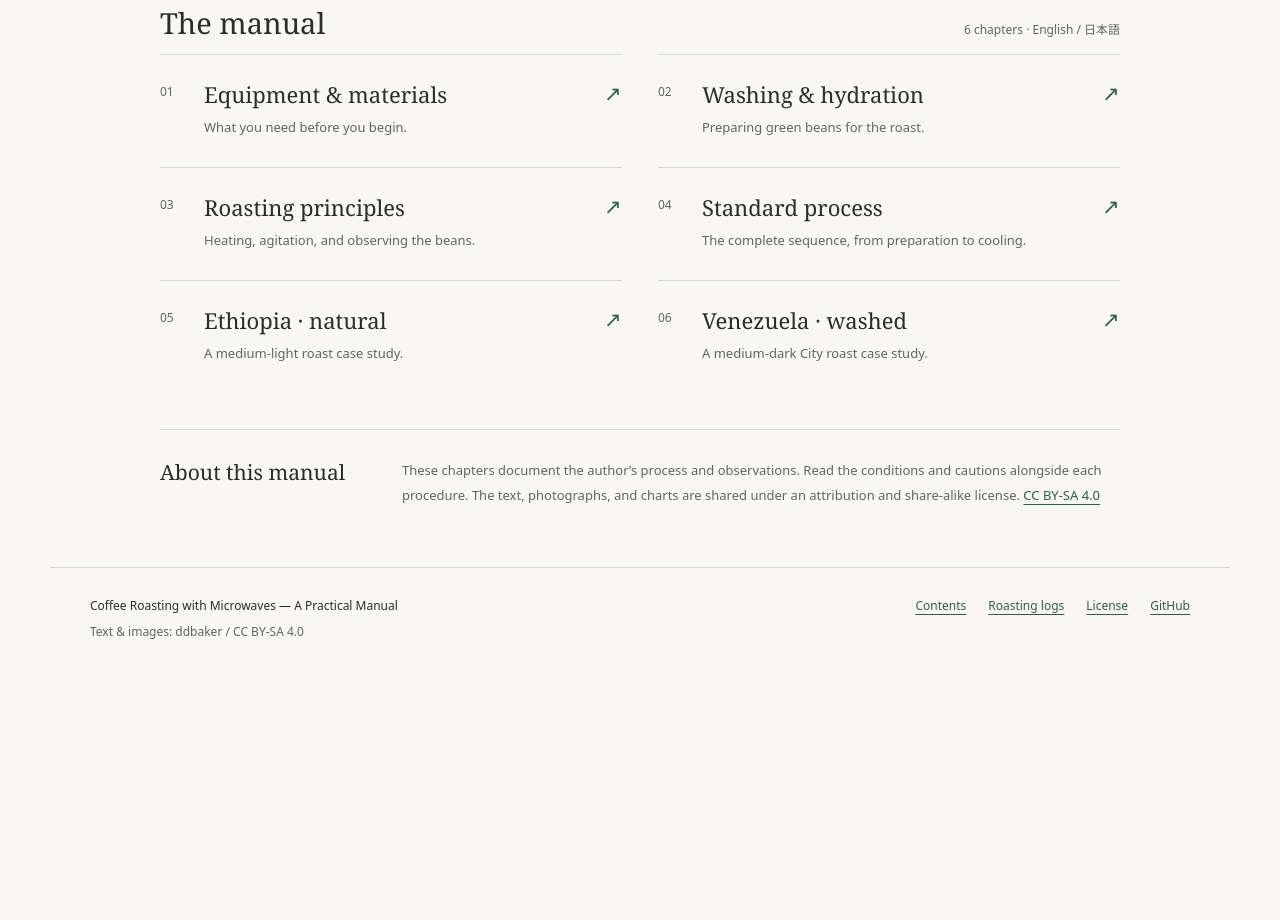
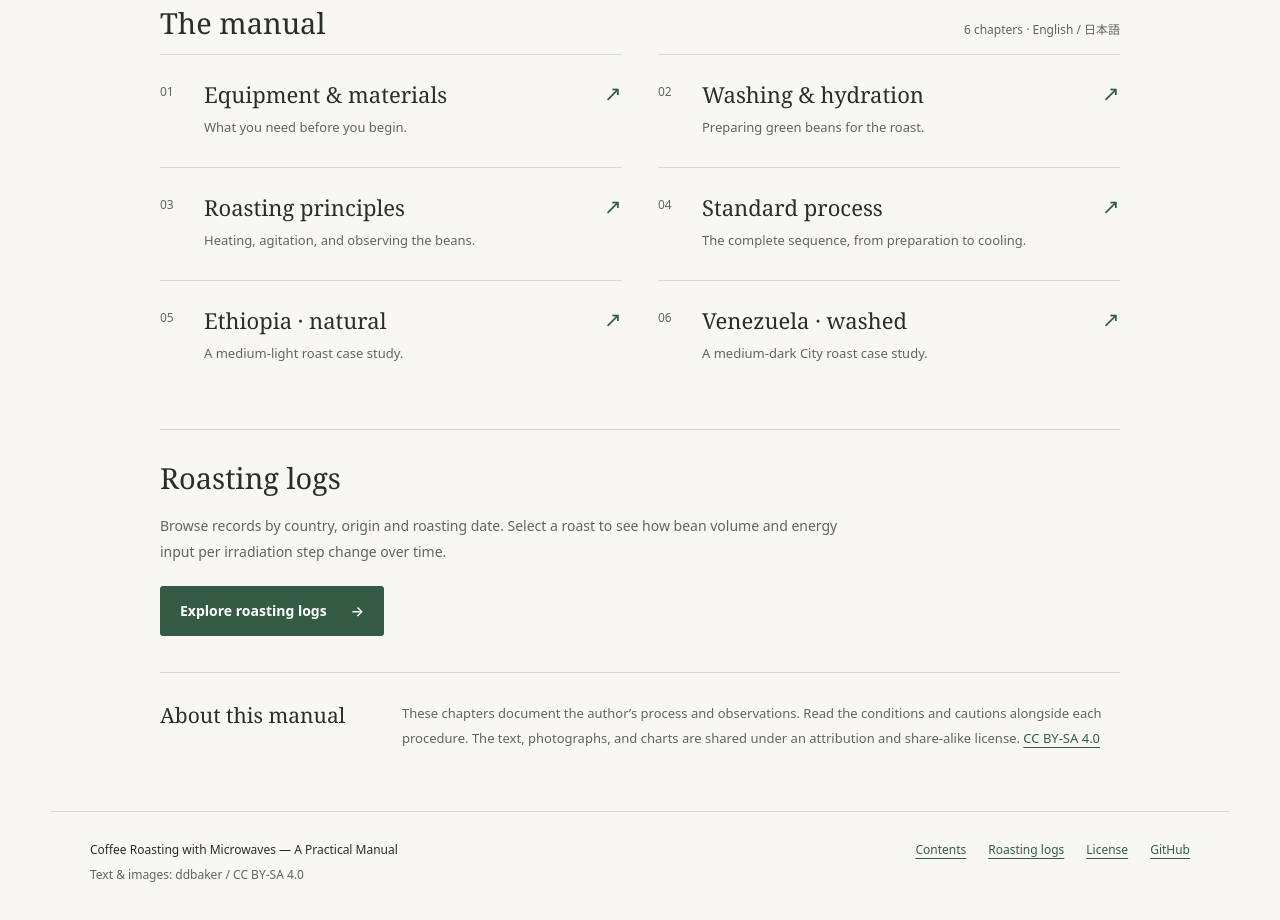
Before and after one commit to ddbaker/microwave_coffee_roasting_manual, an Astro site: page / in a window 1280 px wide. Shown: the part 672-1592 px from the top of the page. Before the commit the page ends 1350 px from the top, so only its background shows below. Built offline with nearby package versions, Linux system fonts and the light colour scheme; Astro itself is replaced by a stand-in of ours.

Commit message:
Add roasting logs introduction to both home pages

```diff
--- a/src/components/Home.astro
+++ b/src/components/Home.astro
@@ -18,6 +18,16 @@ const description = ja ? '器具の準備、生豆の洗浄、加熱と攪拌、
       <div class="section-heading"><h2 id="contents-title">{ja ? 'マニュアルを読む' : 'The manual'}</h2><span>{ja ? '全6章 · 日本語 / English' : '6 chapters · English / 日本語'}</span></div>
       <ol class="chapter-list">{chapters.map((chapter, index) => <li><a href={route(lang, chapter.key)}><span class="chapter-number">{String(index + 1).padStart(2, '0')}</span><span><h3>{chapter[lang]}</h3><p>{chapter.description[ja ? 1 : 0]}</p></span><span class="chapter-arrow" aria-hidden="true">↗</span></a></li>)}</ol>
     </section>
+    <section class="roasting-intro" aria-labelledby="roasting-logs-title">
+      <h2 id="roasting-logs-title">{ja ? '焙煎ログ' : 'Roasting logs'}</h2>
+      <p>{ja ? '国・産地・焙煎日から記録を探し、焙煎中の豆の体積と各照射の投入エネルギーをグラフで確認できます。気になる焙煎記録を選んで、時間に沿った変化を見てみてください。' : 'Browse records by country, origin and roasting date. Select a roast to see how bean volume and energy input per irradiation step change over time.'}</p>
+      <a class="start-link" href={ja ? '/ja/roasting/' : '/roasting/'}>{ja ? '焙煎ログを見る' : 'Explore roasting logs'} <span aria-hidden="true">→</span></a>
+    </section>
     <aside class="about-manual"><h2>{ja ? 'このマニュアルについて' : 'About this manual'}</h2><p>{ja ? '著者の使用環境での手順と観察を記録しています。各章にある前提条件と注意事項もあわせてお読みください。文章と写真・グラフは、出典表示と同一ライセンスの条件で共有できます。' : 'These chapters document the author’s process and observations. Read the conditions and cautions alongside each procedure. The text, photographs, and charts are shared under an attribution and share-alike license.'} <a href="https://creativecommons.org/licenses/by-sa/4.0/">CC BY-SA 4.0</a></p></aside>
   </main>
 </Layout>
+<style>
+  .roasting-intro { border-top: 1px solid var(--line); margin-top: 36px; padding-top: 28px; }
+  .roasting-intro h2 { font-size: 29px; margin-bottom: 16px; }
+  .roasting-intro p { max-width: 680px; font: 14px/1.9 var(--sans); color: var(--muted); margin-bottom: 8px; }
+</style>
```
